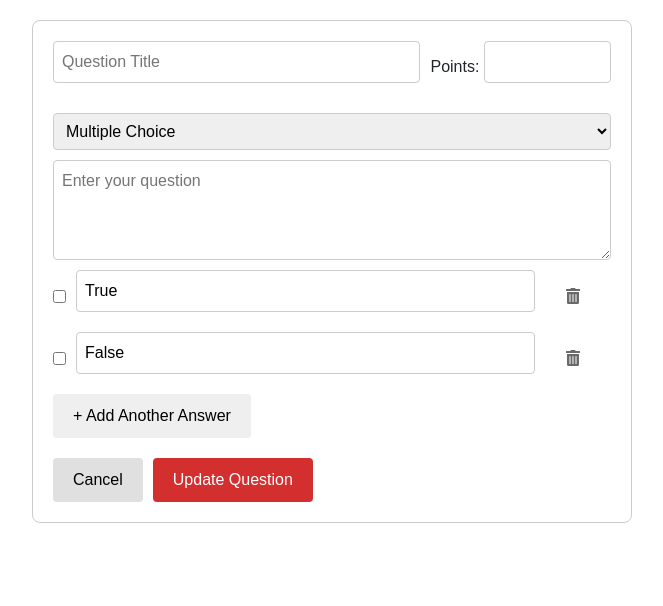
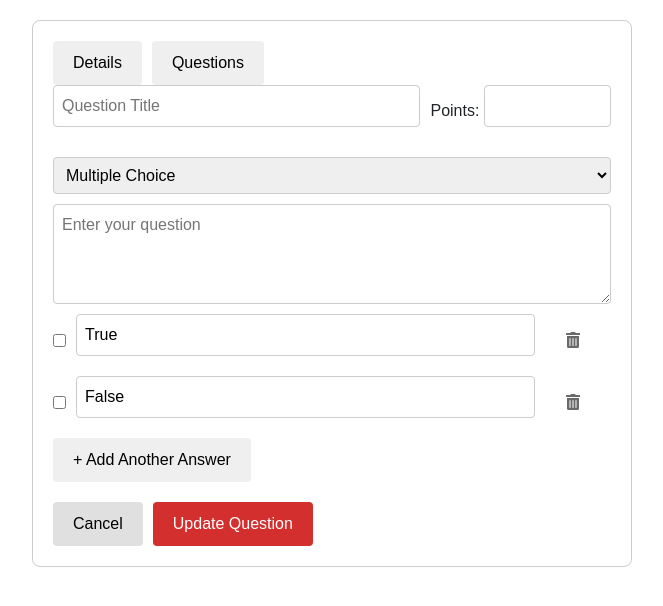
Before and after one commit to David-JDixon/react-web-app-quizzes, a React (Create React App) app: page /questionForm in a window 1280 px wide. Shown: the top 606 px of the page, without its empty margins (308-971 px from the left). Built offline with nearby package versions, Linux system fonts and the light colour scheme.

Commit message:
Add files via upload

```diff
--- a/src/Kanbas/Quizzes/QuizQuestions/QuizQuestionEditor/index.tsx
+++ b/src/Kanbas/Quizzes/QuizQuestions/QuizQuestionEditor/index.tsx
@@ -1,6 +1,10 @@
 import React, { useState } from 'react';
 import './questionStyle.css';
 import { FaTrashAlt } from 'react-icons/fa';
+import { useSelector, useDispatch } from "react-redux";
+import { KanbasState } from '../../../store';
+import { parse } from 'path';
+import { useNavigate, useParams } from 'react-router';
 
 type Answer = {
   text: string;
@@ -8,6 +12,8 @@ type Answer = {
 };
 
 function QuestionForm() {
+  const { quizId } = useParams();
+  const quiz = useSelector((state: KanbasState) => state.quizzesReducer.quiz);
   const [questionTitle, setQuestionTitle] = useState('');
   const [questionText, setQuestionText] = useState('');
   const [questionType, setQuestionType] = useState('Multiple Choice');
@@ -16,6 +22,12 @@ function QuestionForm() {
     { text: 'False', isCorrect: false },
   ]);
   const [points, setPoints] = useState('');
+  const navigate = useNavigate();
+
+  const handleDetails = () => {
+    navigate(`/edit-quiz/${quizId}`)
+  };
+
 
     const handleQuestionTypeChange = (event: React.ChangeEvent<HTMLSelectElement>) => {
         setQuestionType(event.target.value);
@@ -55,18 +67,35 @@ function QuestionForm() {
     };
 
     const addAnswer = () => {
-        setAnswers([...answers, { text: '', isCorrect: false }]);
+        setAnswers([...answers, { text: '', isCorrect: true }]);
     };
 
-    const handleSubmit = () => {
-        // Submit logic here
-        console.log({ questionTitle, questionText, answers });
+    const handleSubmit = (quiz : any) => {
+      const question = {
+        questionTitle,
+        questionText,
+        answers,
+      };
+
+      // Create a new object with the updated questions array
+      const updatedQuiz = {
+        ...quiz,
+        questions: [...quiz.questions, question],
+      };
+
+      // Dispatch an action to update the quiz in the Redux store
+      // dispatch(updateQuiz(updatedQuiz));
+      console.log(updatedQuiz);
+      navigate(`/edit-quiz/${updatedQuiz._id}`);
     };
 
 
   return (
-
     <div className="question-form">
+      <div className="tabs">
+        <button className="tab"onClick={handleDetails}>Details</button>
+        <button className="tab">Questions</button>
+      </div>
       <div className="form-header">
       <input
         type="text"
@@ -158,7 +187,7 @@ function QuestionForm() {
         </div>
       )}
       <button className="cancel-button">Cancel</button>
-      <button onClick={handleSubmit} className="update-question-button">Update Question</button>
+      <button onClick={() => handleSubmit(quiz)} className="update-question-button">Update Question</button>
     </div>
   );
 };
```
